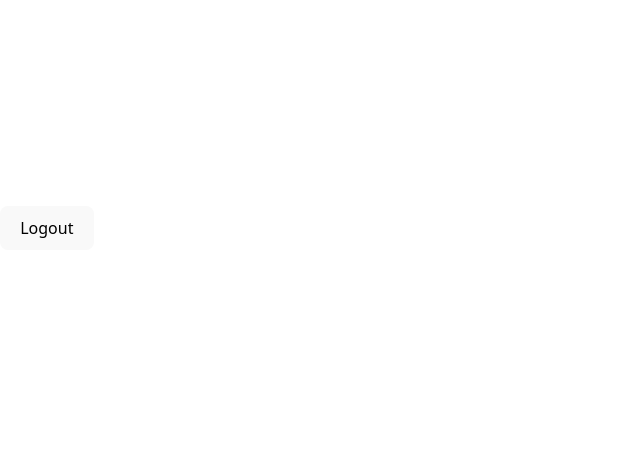
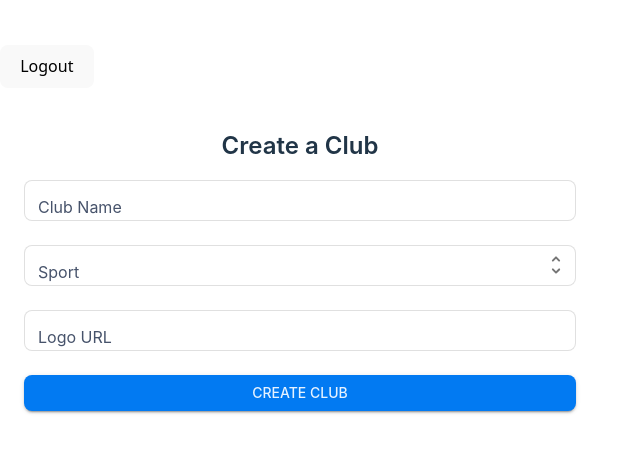
Before and after one commit to richMatchGen/matchgen-frontend, a React (Vite) app: page /clubs/createclub in a window 1280 px wide. Before the commit this address had no page. Shown: the part 172-624 px from the top of the page, without its empty margins (0-640 px from the left). Built offline with nearby package versions, Linux system fonts and the light colour scheme; sample sign-in values are in the browser's storage.

Commit message:
frontendCreateEditClub

```diff
--- a/src/App.jsx
+++ b/src/App.jsx
@@ -4,6 +4,8 @@ import Login from "./pages/Login";
 import Signup from './pages/Signup';
 import Dashboard from './pages/Dashboard';
 import useAuth from "./hooks/useAuth"; // 👈
+import EditClub from './pages/EditClub';
+import CreateClub from './pages/createclub';
 
 function App() {
   const { auth, logout } = useAuth(); // 👈
@@ -21,6 +23,8 @@ function App() {
             <Dashboard />
           </PrivateRoute>
         } />
+        <Route path="/clubs/createclub" element={<PrivateRoute><CreateClub /></PrivateRoute>} />
+      <Route path="/clubs/:id/edit" element={<PrivateRoute><EditClub /></PrivateRoute>} />
       </Routes>
     </>
   );
--- /dev/null
+++ b/src/pages/createclub.jsx
@@ -0,0 +1,80 @@
+import React, { useState } from "react";
+import { TextField, Button, Container, Typography, MenuItem } from "@mui/material";
+import axios from "axios";
+
+const CreateClub = () => {
+  const [name, setName] = useState("");
+  const [sport, setSport] = useState("");
+  const [logo, setLogo] = useState("");
+
+  const handleCreate = async () => {
+    const token = localStorage.getItem("accessToken");
+    if (!token) {
+      alert("You must be logged in to create a club.");
+      return;
+    }
+
+    try {
+      const response = await axios.post(
+        "https://matchgen-backend-production.up.railway.app/api/users/club/",
+        { name, sport, logo },
+        {
+          headers: {
+            Authorization: `Bearer ${token}`,
+          },
+        }
+      );
+
+      alert("Club created!");
+      setName("");
+      setSport("");
+      setLogo("");
+    } catch (err) {
+      console.error(err);
+      alert("Error creating club.");
+    }
+  };
+
+  return (
+    <Container maxWidth="sm" style={{ marginTop: "40px" }}>
+      <Typography variant="h4" align="center">Create a Club</Typography>
+
+      <TextField
+        fullWidth
+        label="Club Name"
+        value={name}
+        onChange={(e) => setName(e.target.value)}
+        margin="normal"
+      />
+
+      <TextField
+        fullWidth
+        label="Sport"
+        value={sport}
+        onChange={(e) => setSport(e.target.value)}
+        margin="normal"
+        select
+      >
+        <MenuItem value="football">Football</MenuItem>
+        <MenuItem value="rugby">Rugby</MenuItem>
+        <MenuItem value="cricket">Cricket</MenuItem>
+        <MenuItem value="hockey">Hockey</MenuItem>
+        <MenuItem value="other">Other</MenuItem>
+      </TextField>
+
+      <TextField
+        fullWidth
+        label="Logo URL"
+        value={logo}
+        onChange={(e) => setLogo(e.target.value)}
+        margin="normal"
+      />
+
+      <Button variant="contained" color="primary" fullWidth onClick={handleCreate} sx={{ mt: 2 }}>
+        Create Club
+      </Button>
+    </Container>
+  );
+};
+
+export default CreateClub;
--- /dev/null
+++ b/src/pages/editclub.jsx
@@ -0,0 +1,81 @@
+import React, { useEffect, useState } from "react";
+import axios from "axios";
+import { Container, TextField, Button, Typography } from "@mui/material";
+import { useParams } from "react-router-dom";
+
+const EditClub = () => {
+  const { id } = useParams(); // get club ID from route
+  const [club, setClub] = useState({ name: "", logo: "", sport: "" });
+
+  const fetchClub = async () => {
+    try {
+      const token = localStorage.getItem("accessToken");
+      const response = await axios.get(
+        `https://matchgen-backend-production.up.railway.app/api/clubs/${id}/`,
+        {
+          headers: {
+            Authorization: `Bearer ${token}`,
+          },
+        }
+      );
+      setClub(response.data);
+    } catch (err) {
+      alert("Failed to fetch club data.");
+    }
+  };
+
+  const updateClub = async () => {
+    try {
+      const token = localStorage.getItem("accessToken");
+      await axios.patch(
+        `https://matchgen-backend-production.up.railway.app/api/clubs/${id}/`,
+        club,
+        {
+          headers: {
+            Authorization: `Bearer ${token}`,
+          },
+        }
+      );
+      alert("Club updated successfully!");
+    } catch (err) {
+      alert("Update failed.");
+      console.error(err);
+    }
+  };
+
+  useEffect(() => {
+    fetchClub();
+  }, []);
+
+  return (
+    <Container maxWidth="sm" sx={{ mt: 5 }}>
+      <Typography variant="h4" gutterBottom>Edit Club</Typography>
+      <TextField
+        label="Club Name"
+        fullWidth
+        margin="normal"
+        value={club.name}
+        onChange={(e) => setClub({ ...club, name: e.target.value })}
+      />
+      <TextField
+        label="Sport"
+        fullWidth
+        margin="normal"
+        value={club.sport}
+        onChange={(e) => setClub({ ...club, sport: e.target.value })}
+      />
+      <TextField
+        label="Logo URL"
+        fullWidth
+        margin="normal"
+        value={club.logo}
+        onChange={(e) => setClub({ ...club, logo: e.target.value })}
+      />
+      <Button variant="contained" color="primary" fullWidth sx={{ mt: 2 }} onClick={updateClub}>
+        Save Changes
+      </Button>
+    </Container>
+  );
+};
+
+export default EditClub;
```
